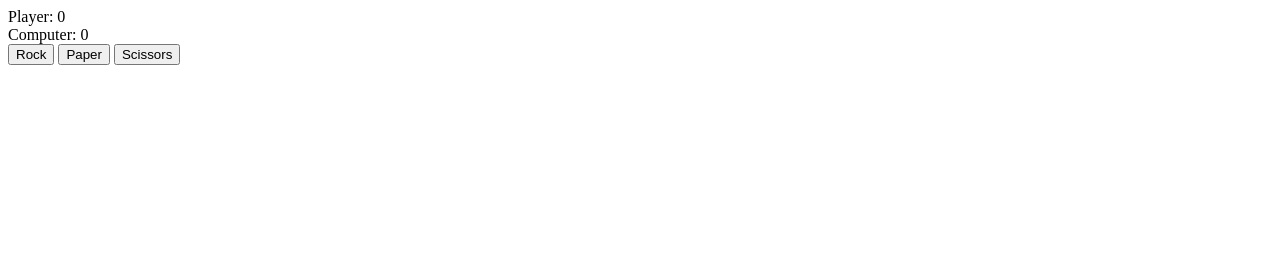
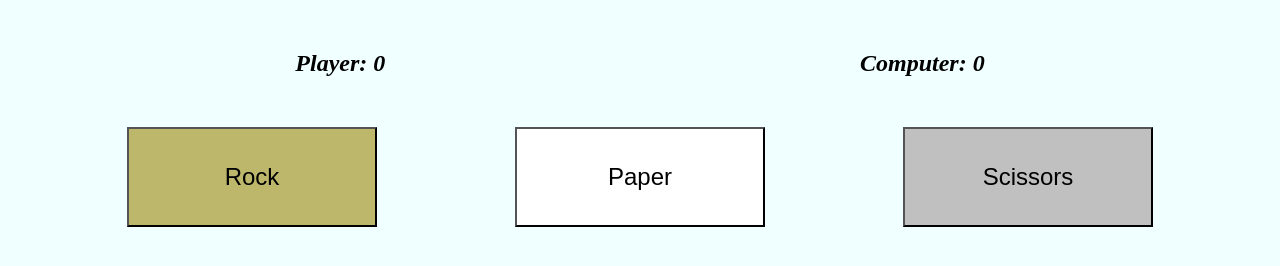
Before and after one commit to reesesorrell/rock-paper-scissors, a plain HTML site: page index.html in a window 1280 px wide. Drawn offline with Linux system fonts and the light colour scheme.

Commit message:
Add style sheet
Add flexbox to arrange score counter and buttons correctly. Add colors
and bigger font sizes to buttons and background.

```diff
--- a/index.html
+++ b/index.html
@@ -4,6 +4,7 @@
     <meta charset="UTF-8">
     <meta http-equiv="X-UA-Compatible" content="IE=edge">
     <meta name="viewport" content="width=device-width, initial-scale=1.0">
+    <link rel="stylesheet" href="style.css">
     <title>Rock Paper Scissors</title>
 </head>
 <body>
--- /dev/null
+++ b/style.css
@@ -0,0 +1,39 @@
+body {
+    background-color: azure;
+}
+
+.score,
+.button-container,
+.results {
+    display: flex;
+    justify-content: space-around;
+    margin: 50px;
+}
+
+button {
+    font-size: 24px;
+    width: 250px;
+    height: 100px;
+}
+
+.score,
+.results {
+    font-size: x-large;
+    font-weight: bold;
+}
+
+.score {
+    font-style: italic;
+}
+
+#rock {
+    background-color: darkkhaki;
+}
+
+#paper {
+    background-color: white;
+}
+
+#scissors {
+    background-color: silver;
+}
```
